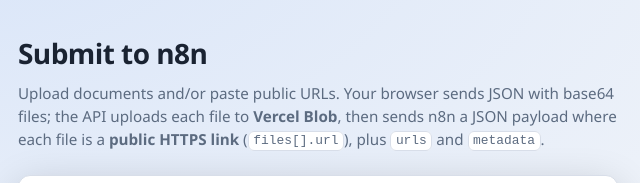
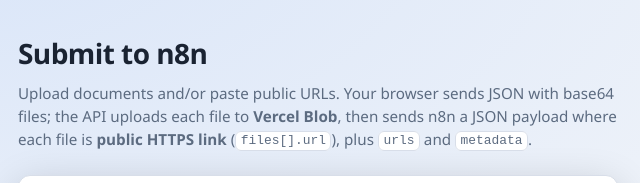
Before and after one commit to RayyanAhmed76/Aishop, a website: page index.html in a window 1280 px wide. Shown: the top 183 px of the page, 322-962 px from the left. Drawn offline with Linux system fonts and the light colour scheme.

Commit message:
final commit

```diff
--- a/index.html
+++ b/index.html
@@ -12,7 +12,7 @@
       <h1>Submit to n8n</h1>
       <p class="lede">
         Upload documents and/or paste public URLs. Your browser sends JSON with base64 files; the API uploads each file to
-        <strong>Vercel Blob</strong>, then sends n8n a JSON payload where each file is a <strong>public HTTPS link</strong> (<code>files[].url</code>), plus <code>urls</code> and <code>metadata</code>.
+        <strong>Vercel Blob</strong>, then sends n8n a JSON payload where each file is  <strong>public HTTPS link</strong> (<code>files[].url</code>), plus <code>urls</code> and <code>metadata</code>.
       </p>
     </header>
 
```
